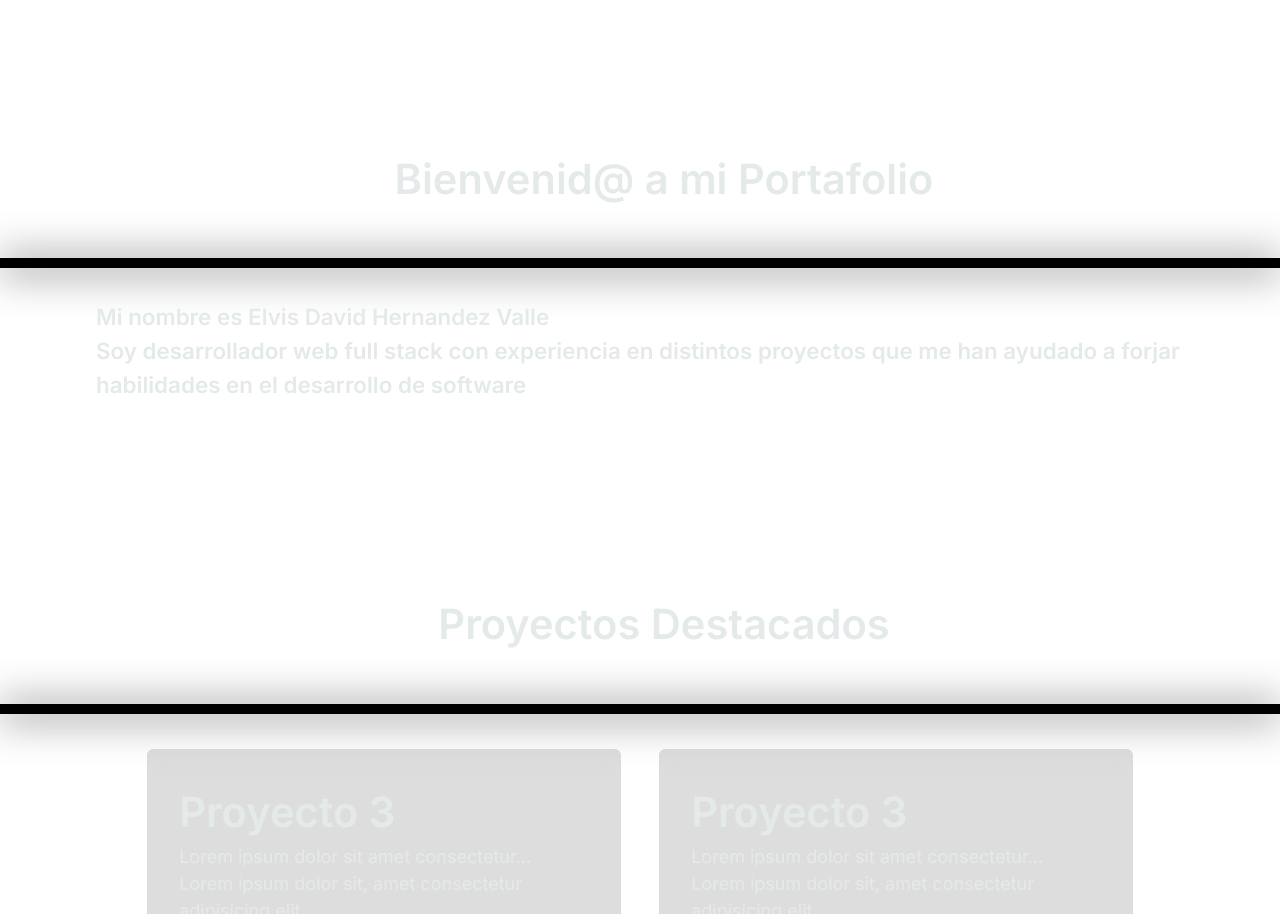
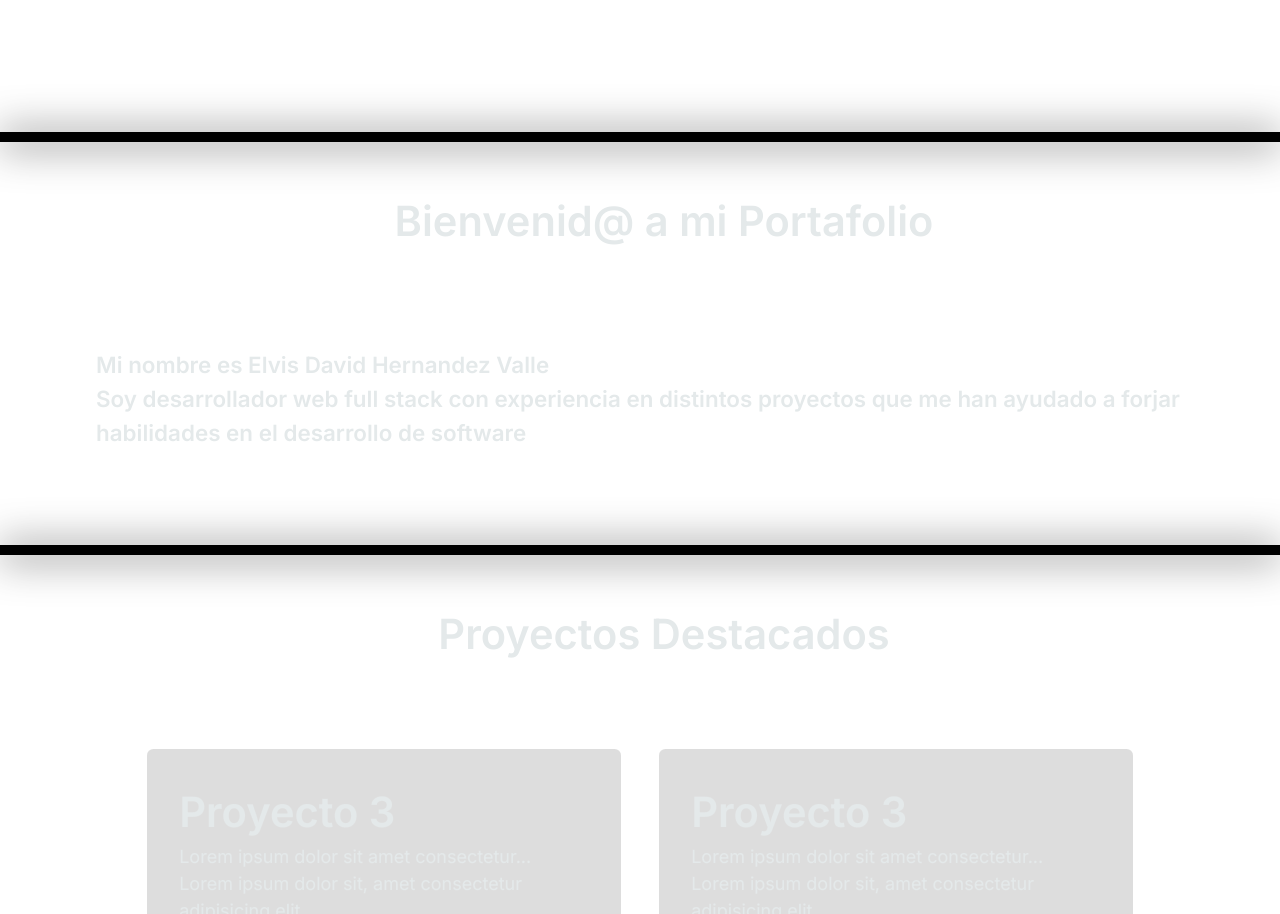
Before and after one commit to davidvallerst/davidvallerst, a SvelteKit app: page / in a window 1280 px wide. Shown: the part 700-1614 px from the top of the page. Built offline with nearby package versions, Linux system fonts and the light colour scheme.

Commit message:
repaired paddings

```diff
--- a/src/routes/+page.svelte
+++ b/src/routes/+page.svelte
@@ -92,15 +92,15 @@
 	</div>
 </section>
 <section style:margin="2rem 0rem 6rem 0rem">
+	<div class="hr"></div>
 	<h2
-		style:margin-block="3rem"
+		style:margin-block="3rem 6rem"
 		style:margin-inline="auto"
 		style:padding-inline="4rem 1rem"
 		style:text-align="center"
 	>
 		Bienvenid@ a mi Portafolio
 	</h2>
-	<div class="hr"></div>
 	<div style:margin-top="2rem" style:padding-inline="6rem">
 		<p>Mi nombre es Elvis David Hernandez Valle</p>
 		<p>
@@ -110,17 +110,17 @@
 	</div>
 </section>
 <section style:margin-top="3rem">
+	<div class="hr"></div>
 	<h2
 		style:margin-left="4rem"
 		style:margin-block="3rem"
 		style:margin-inline="auto"
-		style:margin-top="12rem"
+		style:margin-bottom="3rem"
 		style:padding-inline="4rem 1rem"
 		style:text-align="center"
 	>
 		Proyectos Destacados
 	</h2>
-	<div class="hr"></div>
 	<div class="highlights">
 		<ProyectCard />
 		<ProyectCard />
```
